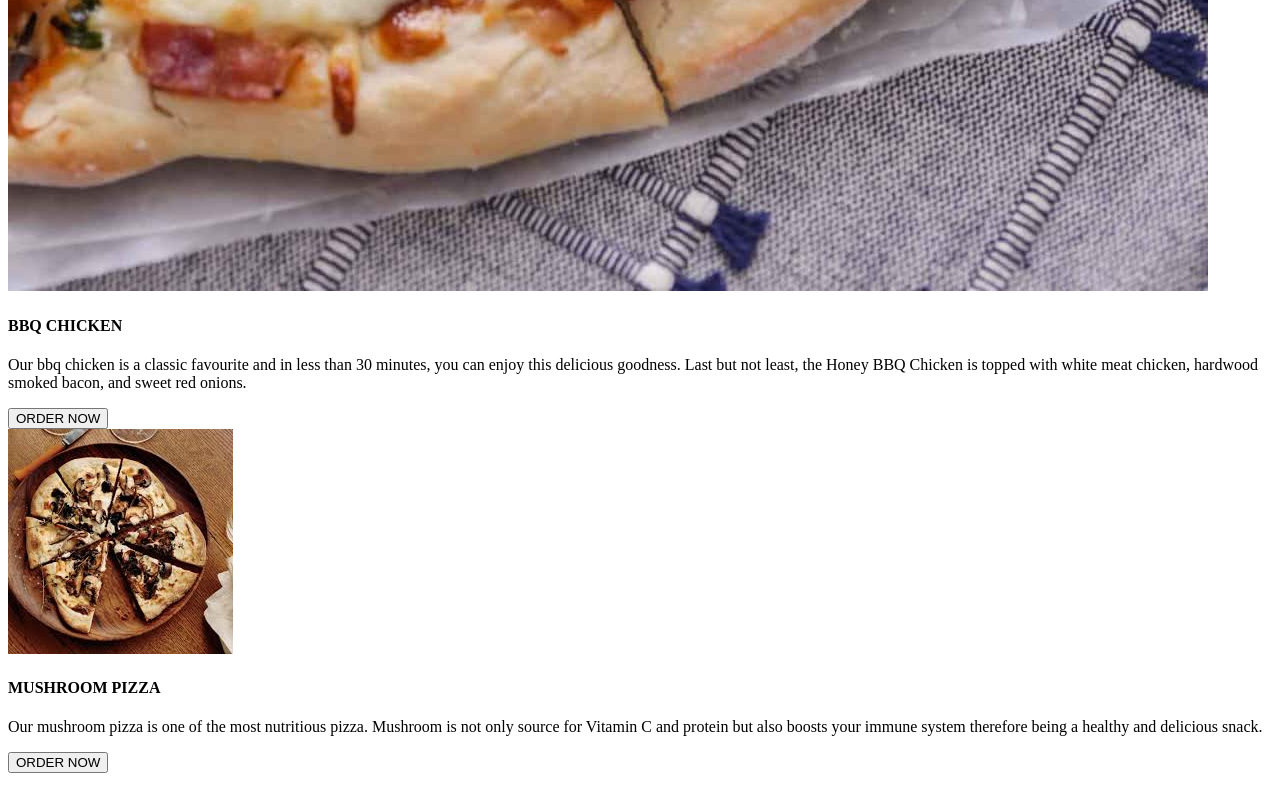
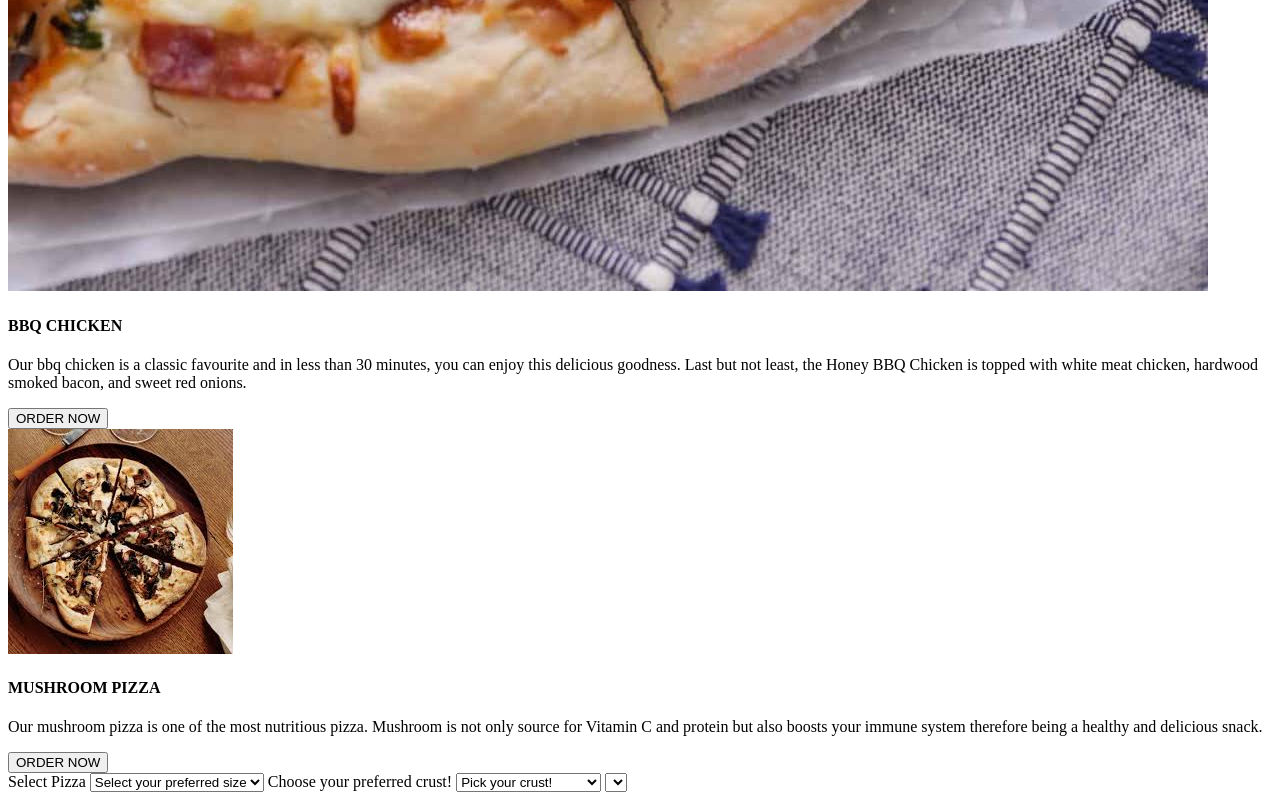
Before and after one commit to KevinBett23/Pizzeria, a plain HTML site: page slice.html in a window 1280 px wide. Shown: the part 2464-3264 px from the top of the page. Drawn offline with Linux system fonts and the light colour scheme.

Commit message:
This commit will add the optionsfor crust and size

```diff
--- a/slice.html
+++ b/slice.html
@@ -71,5 +71,36 @@
           </div>
         </div>
       </div>
+      <div id="order" class="row">
+        <div class="col-md-4">
+          <div class="card">
+            <div id="f1" class="form" action="">
+              <label for="select">Select Pizza</label>
+              <select class="" id="pizza">
+                <option selected value="0">Select your preferred size</option>
+                <option value="mega">Mega -- sh. 1200</option>
+                <option value="large">Large -- sh. 1000</option>
+                <option value="medium">Medium -- sh. 800</option>
+                <option value="small">Small -- sh. 500</option>
+              </select>
+              <label for="crust">Choose your preferred crust!</label>
+              <select class="browser-default custom-select custom-select-md mb-3" id="crust">
+                <option selected value="0">Pick your crust!</option>
+                <option value="Crispy">Crispy -- sh. 250</option>
+                <option value="Stuffed">Stuffed -- sh. 200</option>
+                <option value="Gluten-free">Gluten-free-- sh. 150</option>
+              </select>
+              <select
+            </div>
+          </div>
+        </div>
+      </div>
+
+
+
+
+
+
+    </div>
   </body>
 </html>
```
